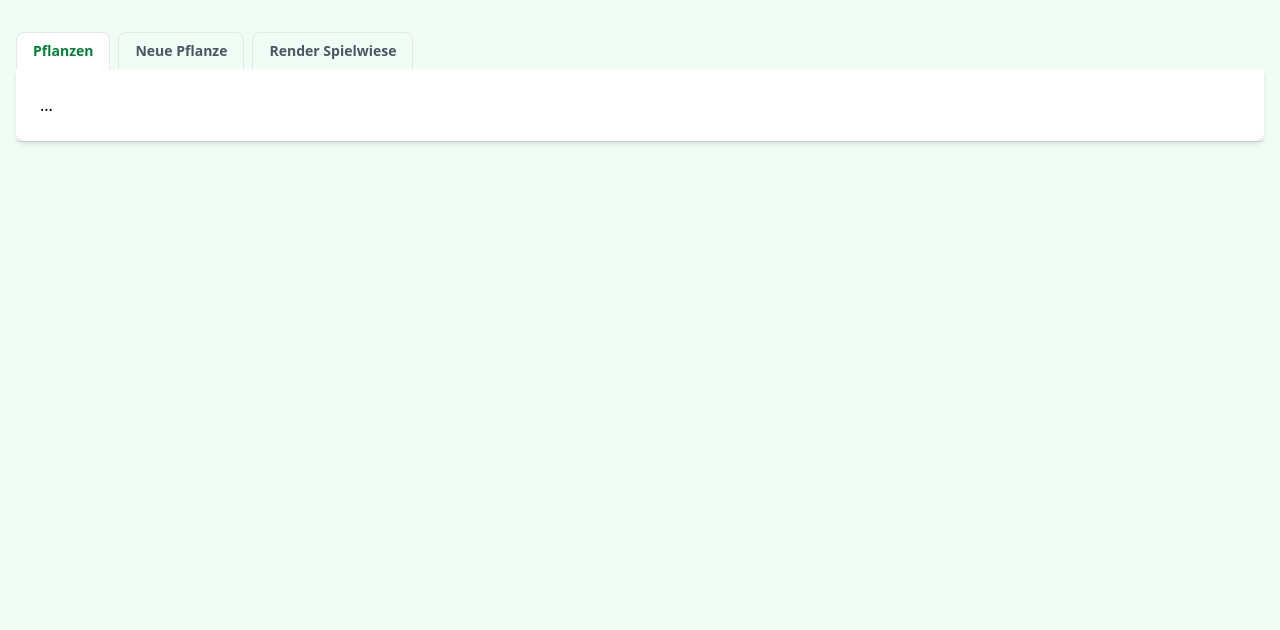
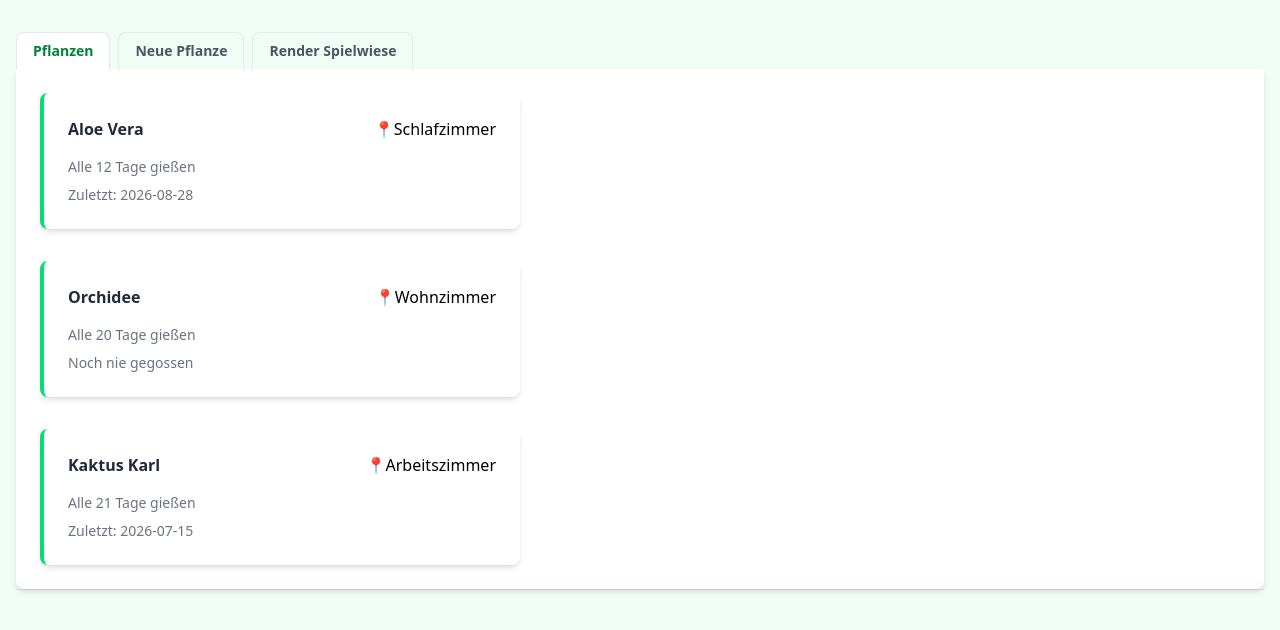
Before and after one commit to nilshartmann-workshops/2026-09-01-react, a React (Vite) app in the folder workspace/: page / in a window 1280 px wide. Shown: the top 630 px of the page. Built offline with nearby package versions, Linux system fonts and the light colour scheme.

Commit message:
07: Anwendung zusammenbauen

```diff
--- a/workspace/src/components/App.tsx
+++ b/workspace/src/components/App.tsx
@@ -3,10 +3,10 @@ import { Panel, Tab, TabBar } from "./TabBar.tsx";
 import PlantCardList from "./PlantCardList.tsx";
 import PlantForm from "./PlantForm.tsx";
 import RenderSpielwiese from "../spielwiese/RenderSpielwiese.tsx";
+import PlantList from "./PlantList.tsx";
 
 export default function App() {
   const [activeTabId, setActiveTabId] = useState("list");
-
 
   return (
     <div className={"AppContainer"}>
@@ -34,9 +34,8 @@ export default function App() {
           Render Spielwiese
         </Tab>
 
-
         <Panel tabId={"list"} activeTabId={activeTabId}>
-...
+          <PlantList />
         </Panel>
         <Panel tabId={"form"} activeTabId={activeTabId}>
           <PlantForm />
--- /dev/null
+++ b/workspace/src/components/PlantList.tsx
@@ -0,0 +1,29 @@
+import { Plant } from "../types.ts";
+import PlantCardList from "./PlantCardList.tsx";
+
+const allPlants: Plant[] = [
+  {
+    id: "1",
+    name: "Aloe Vera",
+    location: "Schlafzimmer",
+    wateringInterval: 12,
+    lastWatered: "2026-08-28",
+  },
+  {
+    id: "2",
+    name: "Orchidee",
+    location: "Wohnzimmer",
+    wateringInterval: 20,
+  },
+  {
+    id: "3",
+    name: "Kaktus Karl",
+    location: "Arbeitszimmer",
+    wateringInterval: 21,
+    lastWatered: "2026-07-15",
+  },
+];
+
+export default function PlantList() {
+  return <PlantCardList plants={allPlants} />;
+}
```
Also changed, not shown: 1 other file (tests, documents, lock files or other folders).
